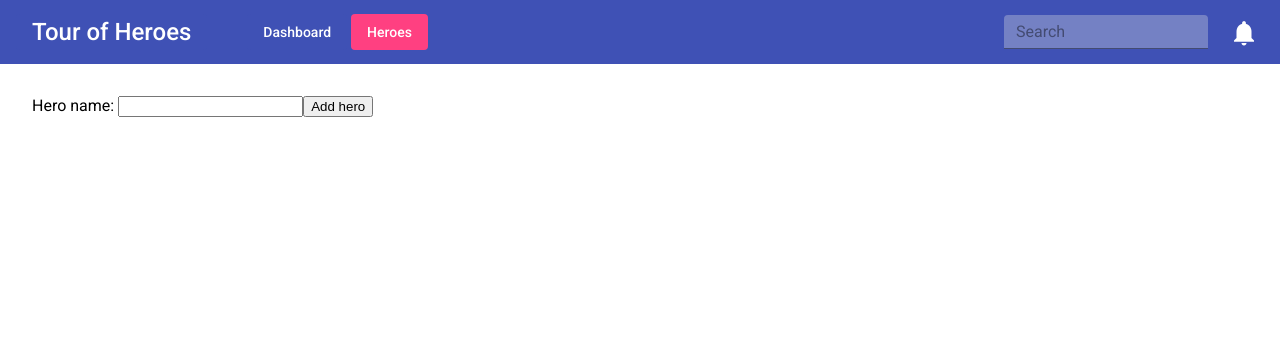
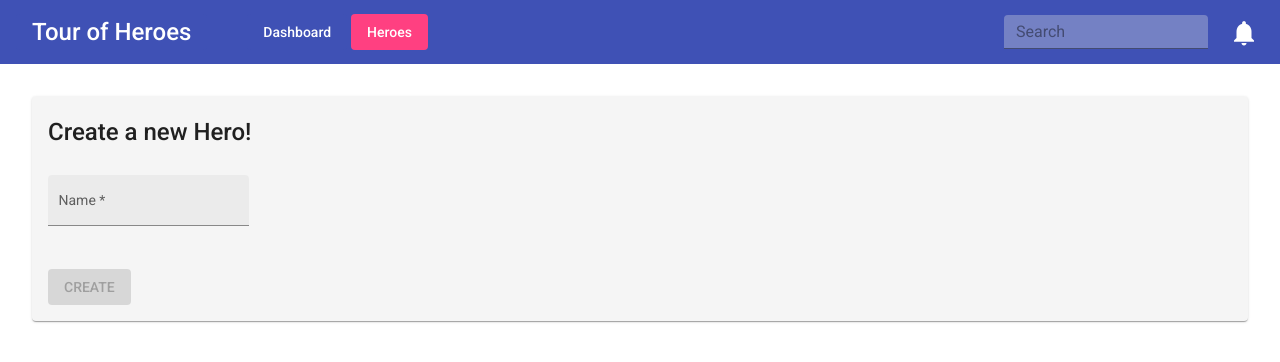
Before and after one commit to michaeljpetter/tour-of-heroes, an Angular app: page /heroes/new in a window 1280 px wide. Shown: the top 362 px of the page. Built offline with nearby package versions, Linux system fonts and the light colour scheme; what angular-in-memory-web-api would draw is missing.

Commit message:
reimplement add hero using reactive forms

```diff
--- a/src/app/heroes/heroes.component.html
+++ b/src/app/heroes/heroes.component.html
@@ -1,7 +1,7 @@
-<mat-card class="my-heroes">
+<mat-card>
   <mat-card-title>
     My Heroes
-    <button mat-icon-button color="accent" routerLink="/heroes/new">
+    <button mat-icon-button color="primary" routerLink="/heroes/new">
       <mat-icon class="add-icon">add</mat-icon>
     </button>
   </mat-card-title>
--- a/src/app/heroes/heroes.component.scss
+++ b/src/app/heroes/heroes.component.scss
@@ -1,4 +1,4 @@
-.my-heroes {
+.mat-card {
   background-color: rgba(0,0,0,.04);
 
   .mat-card-title {
--- a/src/app/new-hero/new-hero.component.html
+++ b/src/app/new-hero/new-hero.component.html
@@ -1,8 +1,23 @@
-<div>
-  <label for="new-hero">Hero name: </label>
-  <input id="new-hero" #heroName />
-
-  <button type="button" class="add-button" (click)="add(heroName.value); heroName.value=''">
-    Add hero
-  </button>
-</div>
+<mat-card>
+  <mat-card-title>Create a new Hero!</mat-card-title>
+  <mat-card-content>
+    <form id="form" [formGroup]="form" (ngSubmit)="submit()">
+      <mat-form-field appearance="fill">
+        <mat-label>Name</mat-label>
+        <input matInput formControlName="name" />
+        <mat-error *ngIf="form.get('name')?.invalid">Name is required</mat-error>
+      </mat-form-field>
+    </form>
+  </mat-card-content>
+  <mat-card-actions>
+    <button
+      type="submit"
+      form="form"
+      mat-flat-button
+      color="primary"
+      [disabled]="!form.valid"
+    >
+      CREATE
+    </button>
+  </mat-card-actions>
+</mat-card>
--- a/src/app/new-hero/new-hero.component.scss
+++ b/src/app/new-hero/new-hero.component.scss
@@ -0,0 +1,15 @@
+.mat-card {
+  background-color: rgba(0,0,0,.04);
+
+  .mat-card-title {
+    padding: .35rem 0;
+  }
+
+  .mat-card-content {
+    padding-top: 1rem;
+  }
+
+  .mat-card-actions {
+    margin: 0;
+  }
+}
--- a/src/app/new-hero/new-hero.component.ts
+++ b/src/app/new-hero/new-hero.component.ts
@@ -1,4 +1,5 @@
 import { Component } from '@angular/core';
+import { FormBuilder, FormGroup, Validators } from '@angular/forms';
 import { Router } from '@angular/router';
 import { Hero } from '../hero';
 import { HeroService } from '../hero.service';
@@ -9,12 +10,20 @@ import { HeroService } from '../hero.service';
   styleUrls: ['./new-hero.component.scss']
 })
 export class NewHeroComponent {
-  constructor(private heroService: HeroService, private router: Router) { }
+  form: FormGroup;
 
-  add(name: string) {
-    const sanitizedName = name.trim();
-    if(!sanitizedName) return;
-    this.heroService.add({ name: sanitizedName } as Hero)
+  constructor(formBuilder: FormBuilder, private heroService: HeroService, private router: Router) {
+    this.form = formBuilder.group({
+      name: ['', [Validators.required, Validators.pattern(/\S+/)]]
+    });
+  }
+
+  submit() {
+    const hero = {
+      name: this.form.get('name')?.value.trim()
+    };
+
+    this.heroService.add(hero as Hero)
       .subscribe(() => this.router.navigateByUrl('/heroes'));
   }
 }
```
